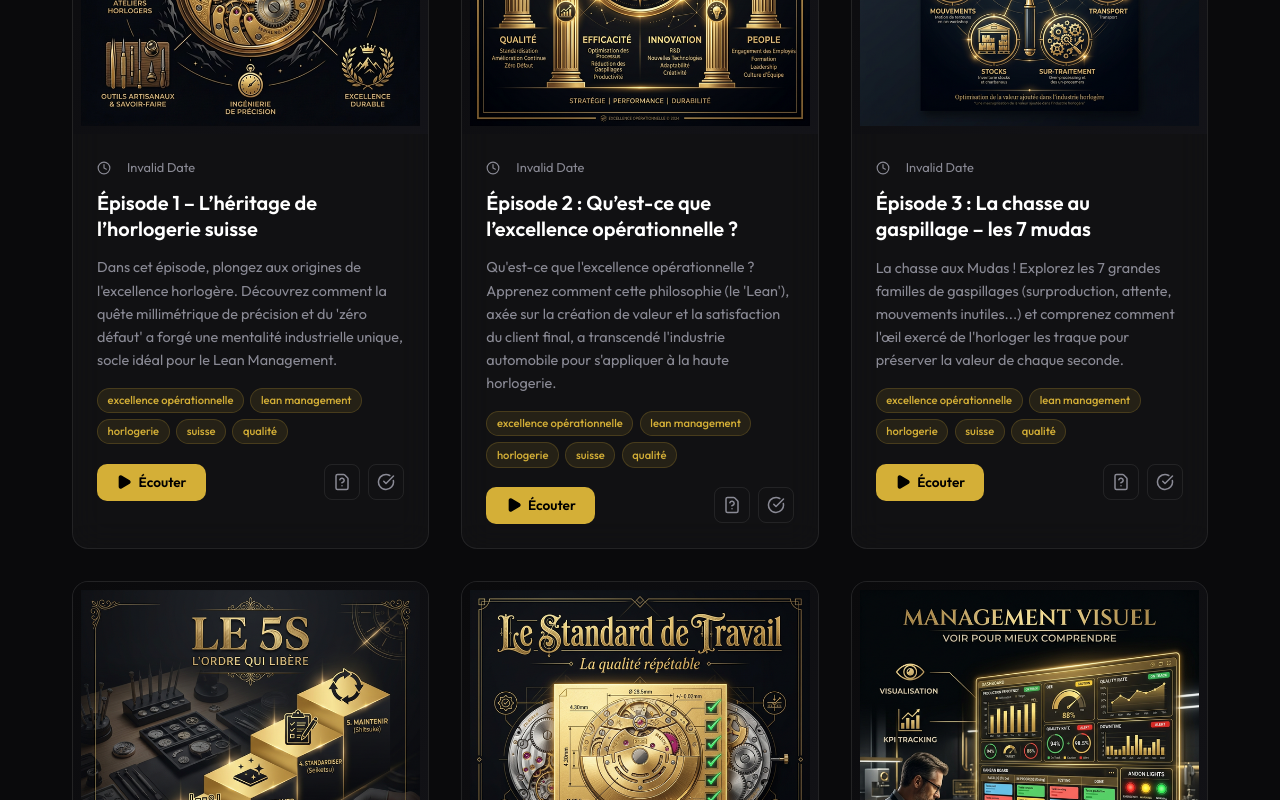
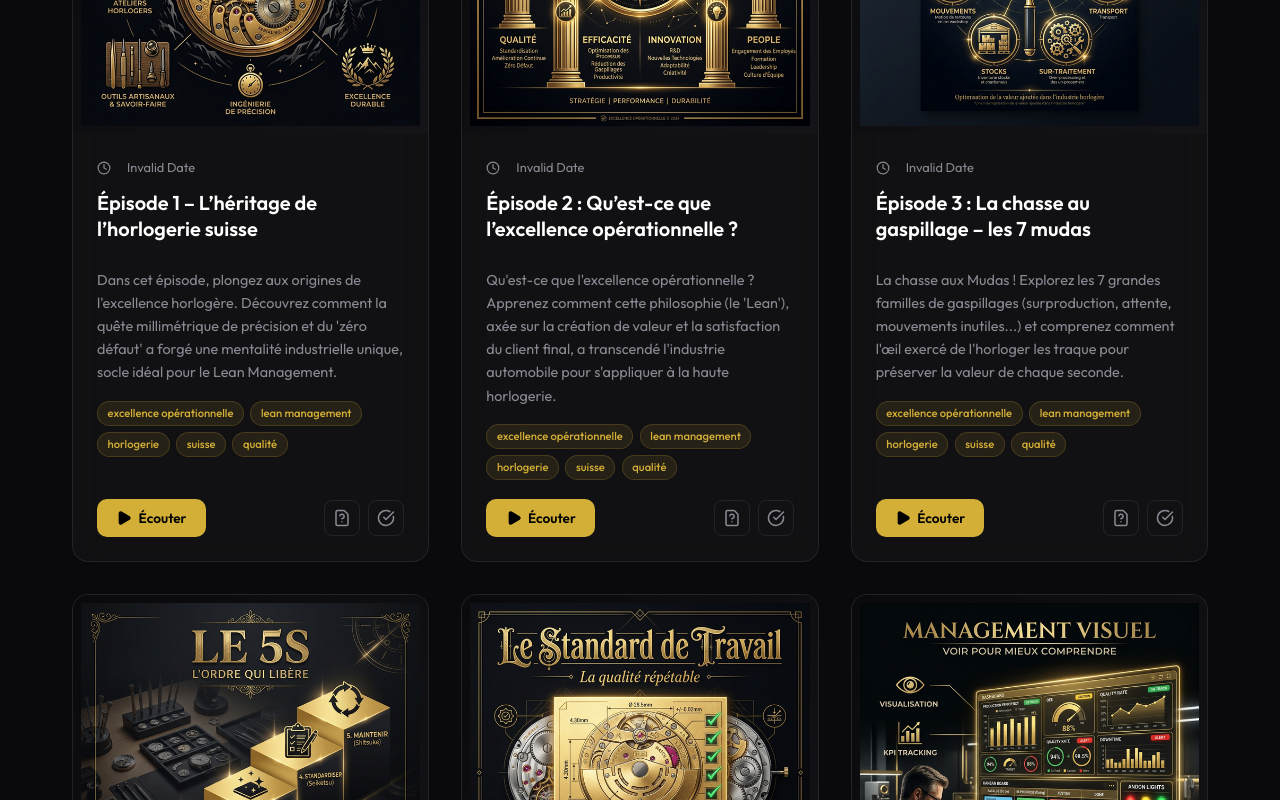
Before and after one commit to Christophe25/opex, a React (Vite) app: page / in a window 1280 px wide. Shown: the part 760-1560 px from the top of the page. Built offline with nearby package versions, Linux system fonts and the light colour scheme.

Commit message:
Fix flex alignment for card buttons

```diff
--- a/src/index.css
+++ b/src/index.css
@@ -198,6 +198,8 @@ h1 {
 .card {
   transition: var(--transition);
   overflow: hidden;
+  display: flex;
+  flex-direction: column;
 }
 
 .card:hover {
@@ -265,9 +267,11 @@ h1 {
   transform: scale(1.1) !important;
 }
 
-/* Card Body */
 .card-body {
   padding: 1.5rem;
+  display: flex;
+  flex-direction: column;
+  flex: 1;
 }
 
 .card-meta {
@@ -322,6 +326,7 @@ h1 {
   display: flex;
   align-items: center;
   justify-content: space-between;
+  margin-top: auto;
 }
 
 .card-actions-right {
```
